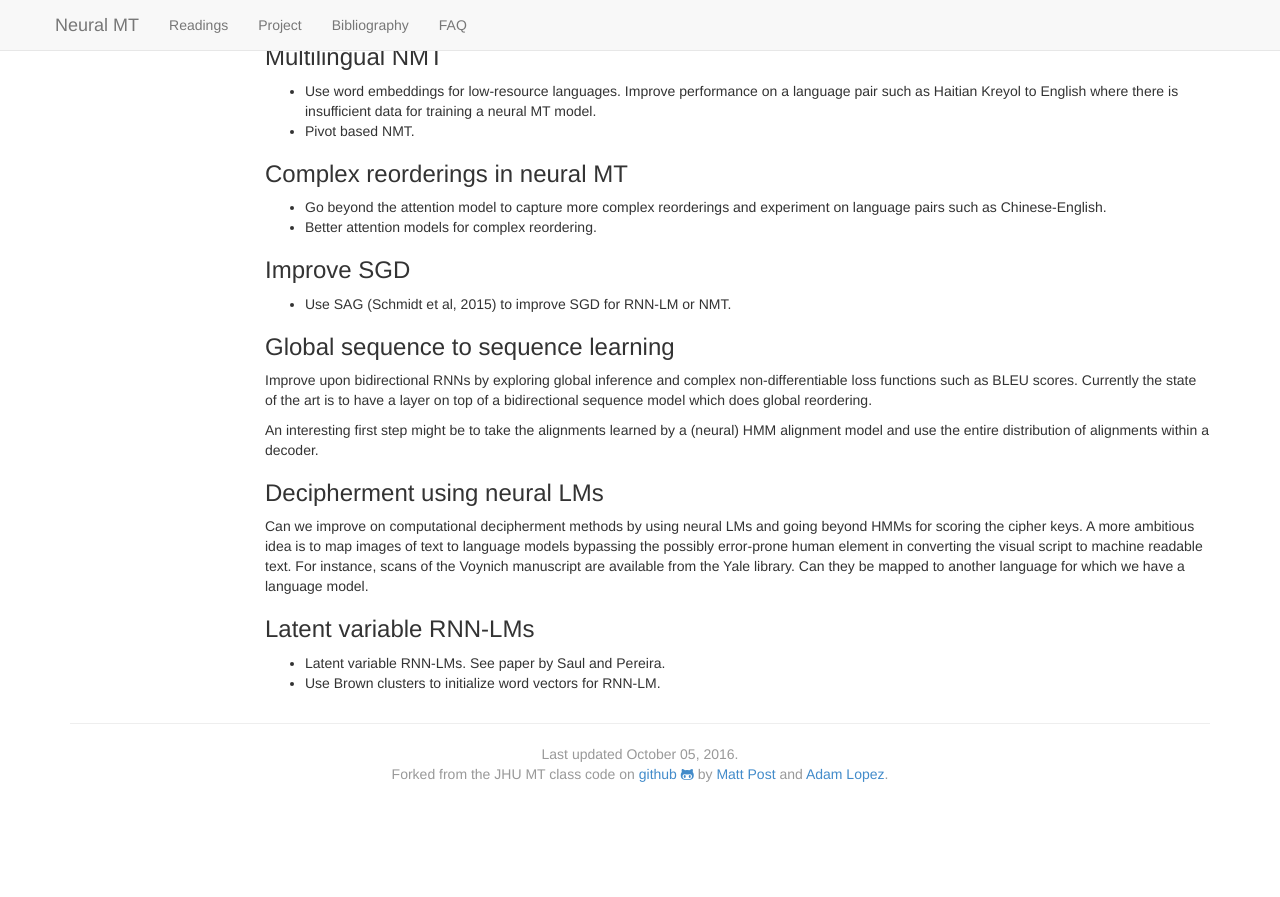
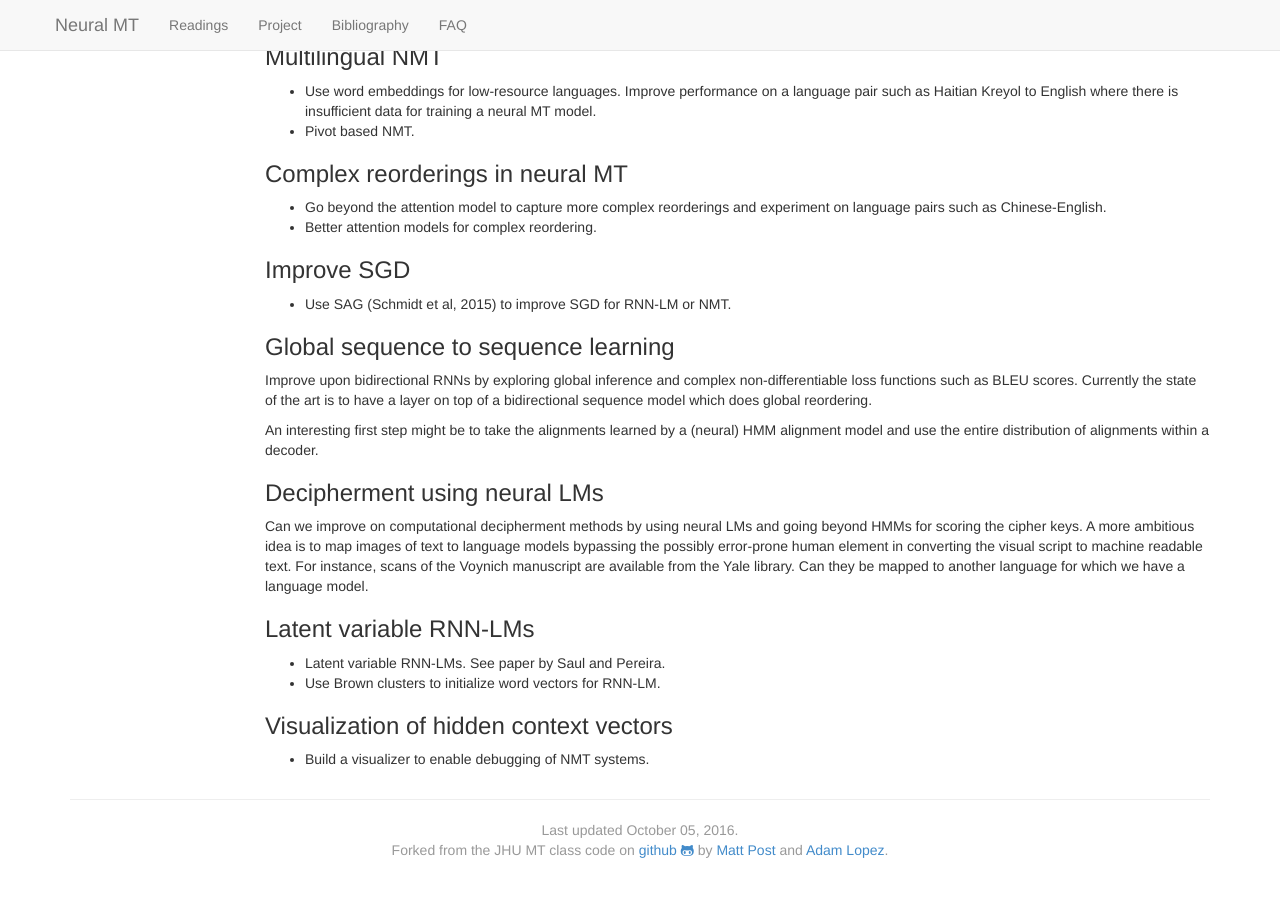
Before and after one commit to anoopsarkar/neuralmt-class, a Jekyll site: the page built from project.md, in a window 1280 px wide and 900 px high, scrolled down 773 px. Shown: the top 897 px of the window. Built offline with Jekyll 4.4.1, drawn with Linux system fonts in a browser that asks for light colours; nearby versions of some CDN libraries; before the commit the page ends 1597 px from its top, so only the background shows below that.

Commit message:
more project ideas

```diff
--- a/project.md
+++ b/project.md
@@ -72,3 +72,7 @@ Can they be mapped to another language for which we have a language model.
 
 * Latent variable RNN-LMs. See paper by Saul and Pereira.
 * Use Brown clusters to initialize word vectors for RNN-LM.
+
+### Visualization of hidden context vectors
+
+* Build a visualizer to enable debugging of NMT systems.
```
